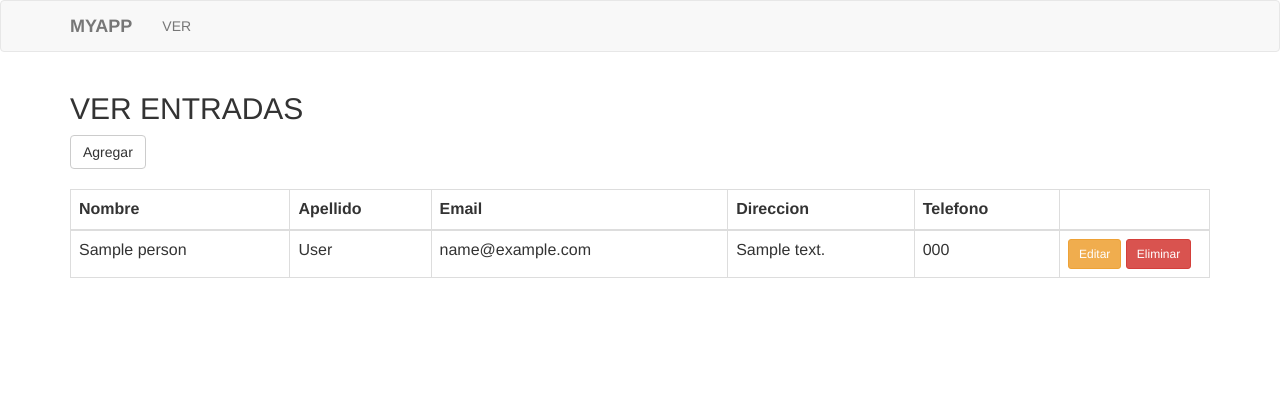
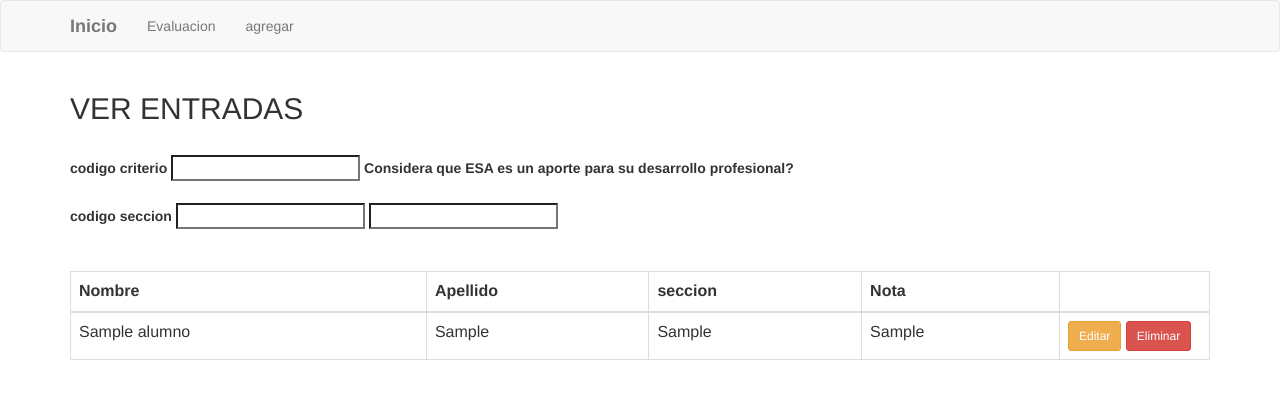
Before and after one commit to arkurogane/crud, a PHP site: page /ver.php in a window 1280 px wide. Shown: the top 399 px of the page. Run offline with PHP 8.4, Linux system fonts and the light colour scheme; tables that the repository leaves empty or names only in its code hold one stand-in row (values such as "Sample post").

Commit message:
adesion y separacion de modulos y pagina

```diff
--- a/php/actualizar.php
+++ b/php/actualizar.php
@@ -1,11 +1,11 @@
 <?php
 
 if(!empty($_POST)){
-	if(isset($_POST["name"]) &&isset($_POST["lastname"]) &&isset($_POST["email"]) &&isset($_POST["address"]) &&isset($_POST["phone"])){
-		if($_POST["name"]!=""&& $_POST["lastname"]!=""&&$_POST["address"]!=""){
+	if(isset($_POST["nombre"]) &&isset($_POST["apellido"]) &&isset($_POST["seccion"]) &&isset($_POST["nota"])){
+		if($_POST["nombre"]!=""&& $_POST["apellido"]!=""&&$_POST["seccion"]!=""){
 			include "conexion.php";
 
-			$sql = "update person set name=\"$_POST[name]\",lastname=\"$_POST[lastname]\",email=\"$_POST[email]\",address=\"$_POST[address]\",phone=\"$_POST[phone]\" where id=".$_POST["id"];
+			$sql = "update alumnos set nombre=\"$_POST[nombre]\",apellido=\"$_POST[apellido]\",seccion=\"$_POST[seccion]\",nota=\"$_POST[nota]\" where id=".$_POST["id"];
 			$query = $con->query($sql);
 			if($query!=null){
 				print "<script>alert(\"Actualizado exitosamente.\");window.location='../ver.php';</script>";
--- a/php/eliminar.php
+++ b/php/eliminar.php
@@ -3,7 +3,7 @@
 if(!empty($_GET)){
 			include "conexion.php";
 
-			$sql = "DELETE FROM person WHERE id=".$_GET["id"];
+			$sql = "DELETE FROM alumnos WHERE id=".$_GET["id"];
 			$query = $con->query($sql);
 			if($query!=null){
 				print "<script>alert(\"Eliminado exitosamente.\");window.location='../ver.php';</script>";
--- a/php/navbar.php
+++ b/php/navbar.php
@@ -8,13 +8,14 @@
       <span class="icon-bar"></span>
       <span class="icon-bar"></span>
     </button>
-    <a class="navbar-brand" href="./"><b>MYAPP</b></a>
+    <a class="navbar-brand" href="./"><b>Inicio</b></a>
   </div>
 
   <!-- Collect the nav links, forms, and other content for toggling -->
   <div class="collapse navbar-collapse navbar-ex1-collapse">
     <ul class="nav navbar-nav">
-      <li><a href="./ver.php">VER</a></li>
+      <li><a href="./ver.php">Evaluacion</a></li>
+      <li><a href="./insertar.php">agregar</a></li>
     </ul>
 <!--<form class="navbar-form navbar-left" role="search" action="./buscar.php">
       <div class="form-group">
--- a/php/tabla.php
+++ b/php/tabla.php
@@ -3,7 +3,7 @@
 include "conexion.php";
 
 $user_id=null;
-$sql1= "select * from person";
+$sql1= "select * from alumnos";
 $query = $con->query($sql1);
 ?>
 
@@ -12,18 +12,16 @@ $query = $con->query($sql1);
 <thead>
 	<th>Nombre</th>
 	<th>Apellido</th>
-	<th>Email</th>
-	<th>Direccion</th>
-	<th>Telefono</th>
+	<th>seccion</th>
+	<th>Nota</th>
 	<th></th>
 </thead>
 <?php while ($r=$query->fetch_array()):?>
 <tr>
-	<td><?php echo $r["name"]; ?></td>
-	<td><?php echo $r["lastname"]; ?></td>
-	<td><?php echo $r["email"]; ?></td>
-	<td><?php echo $r["address"]; ?></td>
-	<td><?php echo $r["phone"]; ?></td>
+	<td><?php echo $r["nombre"]; ?></td>
+	<td><?php echo $r["apellido"]; ?></td>
+	<td><?php echo $r["seccion"]; ?></td>
+	<td><?php echo $r["nota"]; ?></td>
 	<td style="width:150px;">
 		<a href="./editar.php?id=<?php echo $r["id"];?>" class="btn btn-sm btn-warning">Editar</a>
 		<a href="#" id="del-<?php echo $r["id"];?>" class="btn btn-sm btn-danger">Eliminar</a>
--- a/ver.php
+++ b/ver.php
@@ -1,7 +1,7 @@
 
 <html>
 <head>
-		<title>.: CRUD :.</title>
+  <title>Evaluacion</title>
   <link rel="stylesheet" type="text/css" href="bootstrap/css/bootstrap.min.css">
   <script src="js/jquery.min.js"></script>
 </head>
@@ -12,9 +12,18 @@
       <div class="col-md-12">
         <h2>VER ENTRADAS</h2>
         <!-- Button trigger modal -->
-  <a data-toggle="modal" href="#myModal" class="btn btn-default">Agregar</a>
+        <div>
+          <br>
+          <label>codigo criterio</label> <input type="text" name="codigo" id="criterio"> <label>Considera que ESA es un aporte para su desarrollo profesional?</label>
+        </div>
+        <div>
+          <br>
+          <label>codigo seccion</label> <input type="text" name="codigo" id="seccion" class="sol"> <input type="text" name="codigo" id="nom_seccion" class="luna">
+        </div>
         <br><br>
-  <!-- Modal -->
+        <!--<a data-toggle="modal" href="#myModal" class="btn btn-default">Agregar</a>
+        <br><br>
+
         <div class="modal fade" id="myModal" tabindex="-1" role="dialog" aria-labelledby="myModalLabel" aria-hidden="true">
           <div class="modal-dialog">
             <div class="modal-content">
@@ -25,33 +34,28 @@
               <div class="modal-body">
                 <form role="form" method="post" action="php/agregar.php">
                   <div class="form-group">
-    <label for="name">Nombre</label>
-    <input type="text" class="form-control" name="name" required>
+                    <label for="nombre">Nombre</label>
+                    <input type="text" class="form-control" name="nombre" required>
                   </div>
                   <div class="form-group">
-    <label for="lastname">Apellido</label>
-    <input type="text" class="form-control" name="lastname" required>
+                    <label for="apellido">Apellido</label>
+                    <input type="text" class="form-control" name="apellido" required>
                   </div>
                   <div class="form-group">
-    <label for="address">Domicilio</label>
-    <input type="text" class="form-control" name="address" required>
+                    <label for="seccion">Seccion</label>
+                    <input type="text" class="form-control" name="seccion" required>
                   </div>
                   <div class="form-group">
-    <label for="email">Email</label>
-    <input type="email" class="form-control" name="email" >
+                    <label for="nota">Nota</label>
+                    <input type="text" class="form-control" name="nota" >
                   </div>
-  <div class="form-group">
-    <label for="phone">Telefono</label>
-    <input type="text" class="form-control" name="phone" >
-  </div>
-
                   <button type="submit" class="btn btn-default">Agregar</button>
                 </form>
               </div>
 
-      </div><!-- /.modal-content -->
-    </div><!-- /.modal-dialog -->
-  </div><!-- /.modal -->
+            </div>
+          </div>
+        </div>-->
 
 
         <?php include "php/tabla.php"; ?>
```
Also changed, not shown: index.php (+1 -38 lines), insertar.php (added, +49 -0 lines), php/agregar.php (+6 -6 lines), php/busqueda.php (+7 -9 lines), php/formulario.php (+13 -17 lines). Lines whose indentation alone changed are shown as unchanged.
